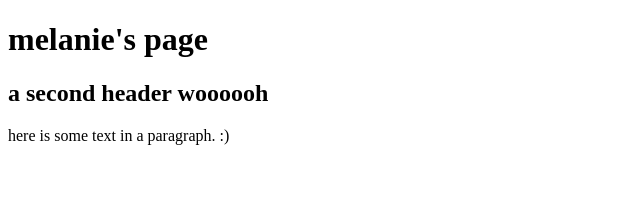
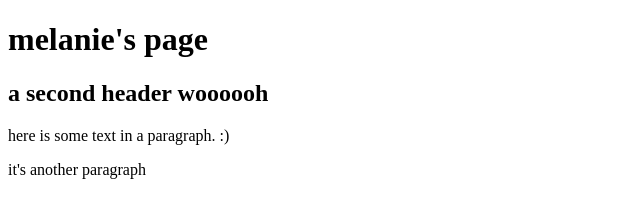
Before and after one commit to melaniexyz/exercise-one, a plain HTML site: page index.html in a window 1280 px wide. Shown: the whole page, without its empty margins (0-640 px from the left). Drawn offline with Linux system fonts and the light colour scheme.

Commit message:
made a new paragraph with text

```diff
--- a/index.html
+++ b/index.html
@@ -6,6 +6,6 @@
         <body>
             <h1>melanie's page </h1>
             <h2>a second header woooooh </h2>
-            <p>here is some text in a paragraph. :)</p>
+            <p>here is some text in a paragraph. :)</p><p> it's another paragraph</p>
         </body>
     </html>
```
